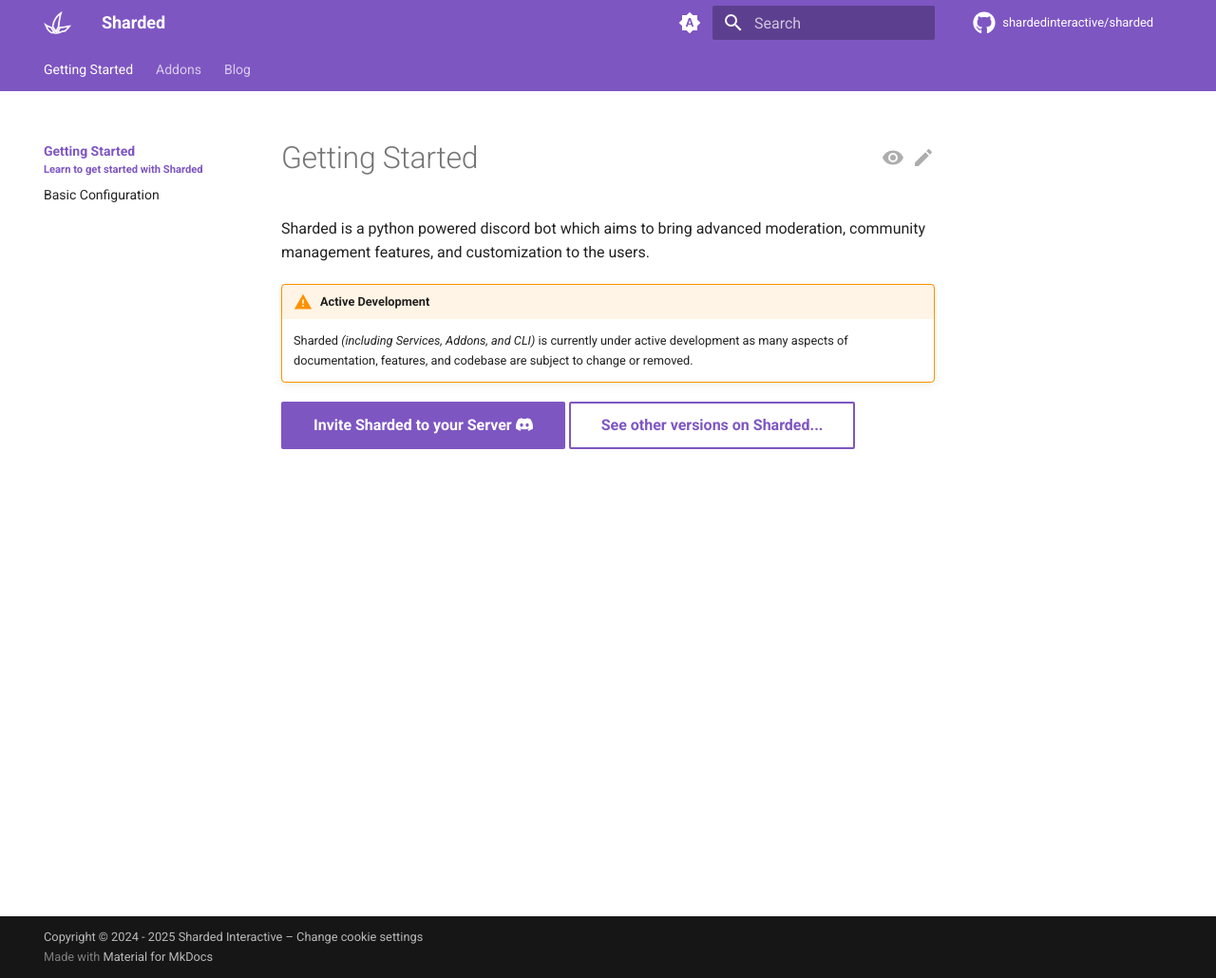
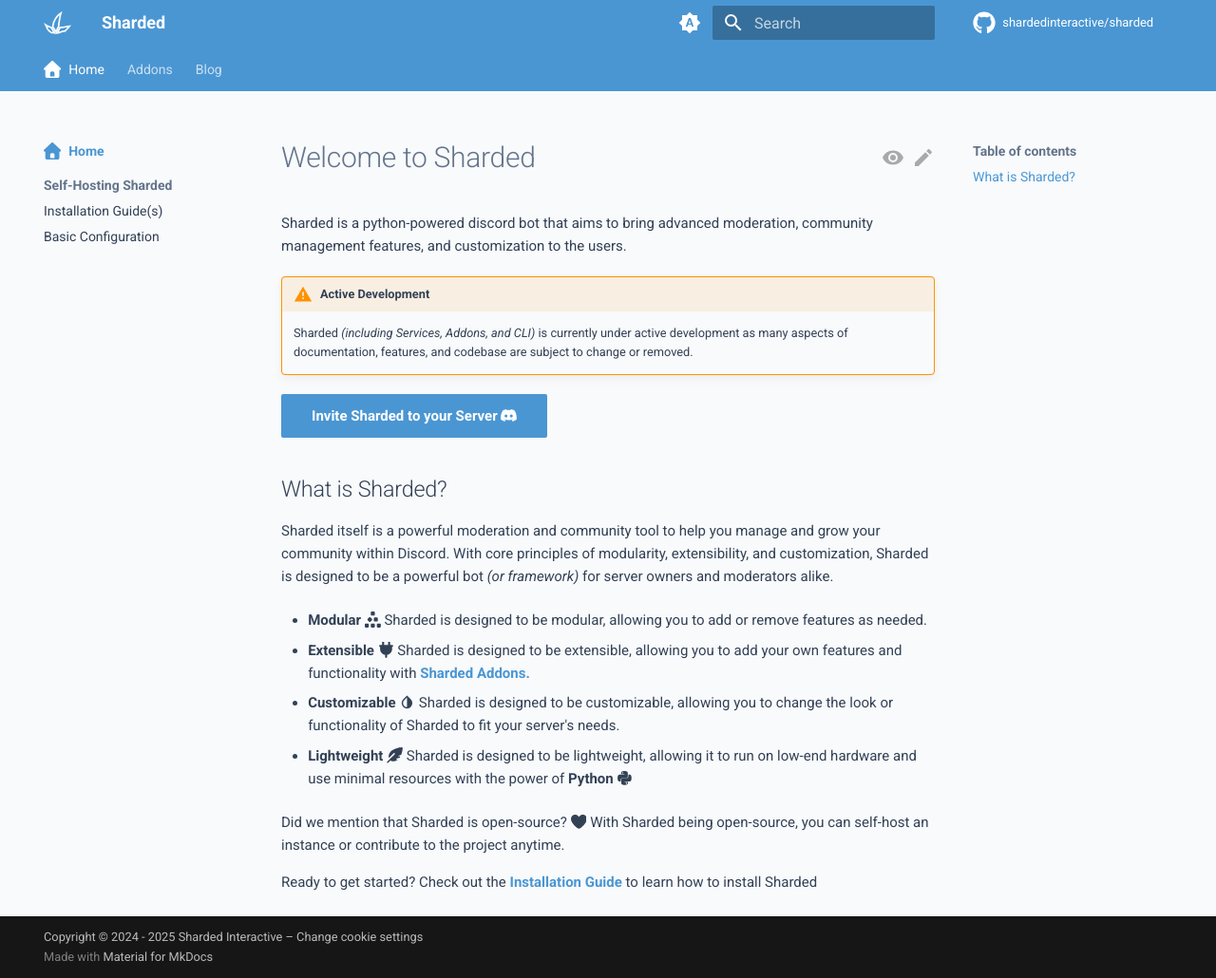
Before and after one commit to ShardedInteractive/docs, an MkDocs documentation site: the page built from docs/index.md, in a window 1280 px wide and 1030 px high. Shown: the whole window at 95% size. Built offline with MkDocs 1.6.1 and Material for MkDocs 9.7.7, drawn with Linux system fonts in a browser that asks for light colours; plug-ins that fetch from the network failed and are left out; comment, search, counter and statistics services are not loaded.

Commit message:
feat: :sparkles: Add basic configuration and installation guide, update navigation and styles

```diff
--- a/docs/index.md
+++ b/docs/index.md
@@ -1,12 +1,36 @@
 ---
-title: Getting Started
-description: Get started self-hosting Sharded and learn the basic configurations.
-subtitle: Learn to get started with Sharded
+title: Welcome to Sharded
+description: Introduction to Sharded and the project.
+icon: fontawesome/solid/house
 ---
-Sharded is a python powered discord bot which aims to bring advanced moderation, community management features, and customization to the users.
+Sharded is a python-powered discord bot that aims to bring advanced moderation,
+community management features, and customization to the users.
 
 !!! warning "Active Development"
-    Sharded *(including Services, Addons, and CLI)* is currently under active development as many aspects of documentation, features, and codebase are subject to change or removed.
-    { data-search-exclude }
+    Sharded *(including Services, Addons, and CLI)* is currently under active development as many aspects of
+    documentation, features, and codebase are subject to change or removed.
 
-[Invite Sharded to your Server :simple-discord:](https://discord.com/oauth2/authorize?client_id=1319824973233127515){ .md-button .md-button--primary } [See other versions on Sharded...](){ .md-button }
+[Invite Sharded to your Server :simple-discord:](https://discord.com/oauth2/authorize?client_id=1319824973233127515){ .md-button .md-button--primary }
+
+## What is Sharded?
+
+Sharded itself is a powerful moderation and community tool to help you manage and grow your community within Discord.
+With core principles of modularity, extensibility, and customization, Sharded is designed to be a powerful bot
+*(or framework)* for server owners and moderators alike.
+
+- **Modular :fontawesome-solid-cubes-stacked:** Sharded is designed to be modular, allowing you to add or
+    remove features as needed.
+
+- **Extensible :fontawesome-solid-plug:** Sharded is designed to be extensible, allowing you to add your own
+    features and functionality with **[Sharded Addons.](addons/index.md)**
+
+- **Customizable :material-invert-colors:** Sharded is designed to be customizable, allowing you to change the
+    look or functionality of Sharded to fit your server's needs.
+
+- **Lightweight :fontawesome-solid-feather-pointed:** Sharded is designed to be lightweight, allowing it to run on
+    low-end hardware and use minimal resources with the power of **Python :fontawesome-brands-python:**
+
+Did we mention that Sharded is open-source? :fontawesome-solid-heart: With Sharded being open-source, you can
+self-host an instance or contribute to the project anytime.
+
+Ready to get started? Check out the **[Installation Guide](getting-started.md)** to learn how to install Sharded
--- /dev/null
+++ b/docs/stylesheets/extra.css
@@ -0,0 +1,60 @@
+[data-md-color-scheme="default"] {
+  --md-primary-fg-color: #4a96d3;          /* Softer blue for header */
+  --md-primary-fg-color--light: #c7e2f6;    /* Very light blue */
+  --md-primary-fg-color--dark: #2d5f8a;     /* Darker blue for contrast */
+
+  --md-accent-fg-color: #8ecae6;
+  --md-accent-fg-color--transparent: rgba(142, 202, 230, 0.1);
+
+  /* Background color for main content */
+  --md-default-bg-color: #f8fafc;          /* Off-white background */
+
+  /* Text colors */
+  --md-typeset-color: #334155;             /* Slate-gray instead of pure black */
+  --md-default-fg-color: #334155;          /* Matches the typeset color */
+  --md-default-fg-color--light: #64748b;   /* Light gray for secondary text */
+}
+
+.md-typeset {
+  font-size: 0.75rem;
+  line-height: 1.6;
+  color: var(--md-typeset-color);
+}
+
+.md-typeset code {
+  background-color: rgba(175, 184, 193, 0.2);
+  border-radius: 0.2rem;
+}
+
+.tag-version {
+  display: inline-flex;
+  align-items: center;
+  padding: 0.25rem 0.5rem;
+  border-radius: 0.2rem;
+  font-size: 0.65rem;
+  font-weight: 500;
+  color: #8ecae6;
+  background-color: rgba(142, 202, 230, 0.08);
+  text-decoration: none;
+  line-height: 1;
+  font-family: "Roboto Mono", SFMono-Regular, Consolas, Menlo, monospace;
+  letter-spacing: 0.02em;
+  vertical-align: middle;
+}
+
+.tag-version:hover {
+  background-color: rgba(142, 202, 230, 0.15);
+  text-decoration: none;
+}
+
+.tag-version .icon {
+  margin-right: 0.25rem;
+  font-size: 1em;
+  vertical-align: text-bottom;
+}
+
+.tag-version:not(:has(.icon)):before {
+  content: "v";
+  margin-right: 0.05rem;
+  opacity: 0.7;
+}
--- a/mkdocs.yml
+++ b/mkdocs.yml
@@ -9,9 +9,12 @@ repo_name: shardedinteractive/sharded
 repo_url: https://github.com/shardedinteractive/sharded
 
 nav:
-  - Getting Started:
-    - index.md
-    - "Basic Configuration": basic.md
+  - Home:
+    - "Welcome to Sharded" : index.md
+    - "Self-Hosting Sharded":
+        - getting-started.md
+        - "Basic Configuration": basic.md
+
   - Addons:
     - addons/index.md
   - Blog:
@@ -21,26 +24,26 @@ theme:
   name: material
 
   palette:
-    - media: "(prefers-color-scheme)"
-      toggle:
-        icon: material/brightness-auto
-        name: Switch to light mode
+      - media: "(prefers-color-scheme)"
+        toggle:
+          icon: material/brightness-auto
+          name: Switch to light mode
 
-    - media: "(prefers-color-scheme: light)"
-      scheme: default
-      primary: deep purple
-      accent: purple
-      toggle:
-        icon: material/brightness-7
-        name: Switch to dark mode
+      - media: "(prefers-color-scheme: light)"
+        scheme: default
+        primary: "#4a96d3"
+        accent: "#8ecae6"
+        toggle:
+          icon: material/brightness-7
+          name: Switch to dark mode
 
-    - media: "(prefers-color-scheme: dark)"
-      scheme: slate
-      primary: black
-      accent: purple
-      toggle:
-        icon: material/brightness-4
-        name: Switch to system preference
+      - media: "(prefers-color-scheme: dark)"
+        scheme: slate
+        primary: black
+        accent: "#8ecae6"
+        toggle:
+          icon: material/brightness-4
+          name: Switch to system preference
   font:
     text: "Roboto"
     code: " JetBrains Mono"
@@ -58,9 +61,9 @@ theme:
     - navigation.instant.progress
     - navigation.tracking
     - navigation.tabs
-    - navigation.expand
     - navigation.prune
     - navigation.indexes
+    - navigation.sections
     - navigation.top
     - toc.follow
     - search.suggest
@@ -101,6 +104,7 @@ markdown_extensions:
   - attr_list
   - def_list
   - admonition
+  - md_in_html
 
 extra:
   consent:
@@ -113,7 +117,29 @@ extra:
     actions:
       - accept
       - manage
+  analytics:
+    provider: google
+    property: G-6SBXSR62C1
+    feedback:
+      title: Was this page helpful?
+      ratings:
+        - icon: material/emoticon-happy-outline
+          name: This page was helpful
+          data: 1
+          note: >-
+            Thanks for your feedback!
+        - icon: material/emoticon-sad-outline
+          name: This page could be improved
+          data: 0
+          note: >-
+
+
+            Thanks for your feedback! Help us improve this page by
+            using our <a href="https://github.com/ShardedInteractive/sharded/issues/new?template=feedback.yml" target="_blank" rel="noopener">feedback form</a>.
 
 copyright: >
   Copyright &copy; 2024 - 2025 Sharded Interactive –
   <a href="#__consent">Change cookie settings</a>
+
+extra_css:
+  - stylesheets/extra.css
```
Also changed, not shown: docs/basic.md (+6 -0 lines), docs/getting-started.md (added, +8 -0 lines).
